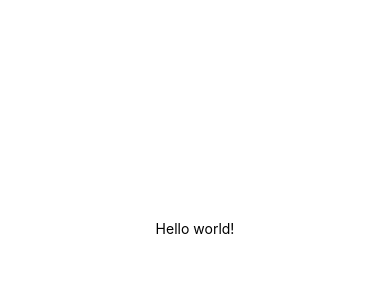
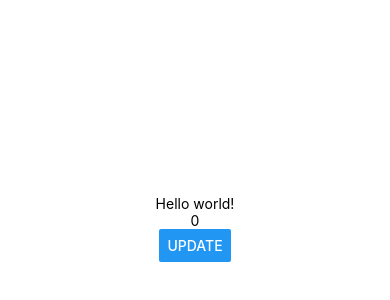
Before and after one commit to TikhomirovSergei/simpleAppWithHooks, a React Native app: screen / in a window 390 px wide. Shown: the part 194-494 px from the top of the page. Built offline with nearby package versions, Linux system fonts and the light colour scheme.

Commit message:
added eslint-plugin-react-hooks and testing useState hook

```diff
--- a/package.json
+++ b/package.json
@@ -29,6 +29,7 @@
         "@types/react-test-renderer": "16.9.3",
         "babel-jest": "25.5.1",
         "eslint": "6.8.0",
+        "eslint-plugin-react-hooks": "4.1.2",
         "jest": "25.5.4",
         "metro-react-native-babel-preset": "0.59.0",
         "react-test-renderer": "16.13.1",
--- a/src/App.tsx
+++ b/src/App.tsx
@@ -1,10 +1,18 @@
-import * as React from "react";
-import { Text, View } from "react-native";
+import React, { useState } from "react";
+import { Button, Text, View } from "react-native";
 
 const App = () => {
+    const [count, incCount] = useState(0);
+
+    const updateCounter = () => {
+        incCount(count + 1);
+    };
+
     return (
         <View style={{ width: "100%", height: "100%", justifyContent: "center", alignItems: "center" }}>
             <Text>Hello world!</Text>
+            <Text>{count}</Text>
+            <Button title={"update"} onPress={updateCounter} />
         </View>
     );
 };
```
Also changed, not shown: .eslintrc.js, 1 other file (tests, documents, lock files or other folders).
